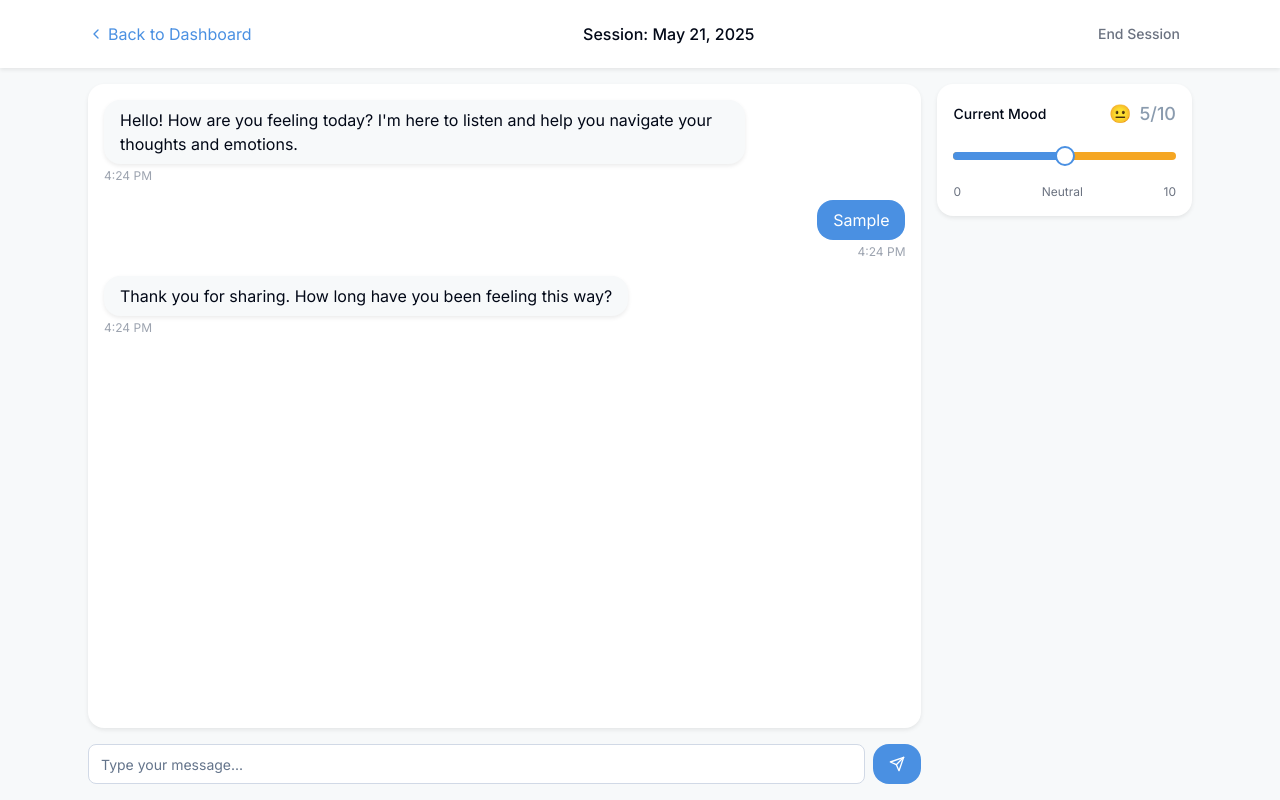
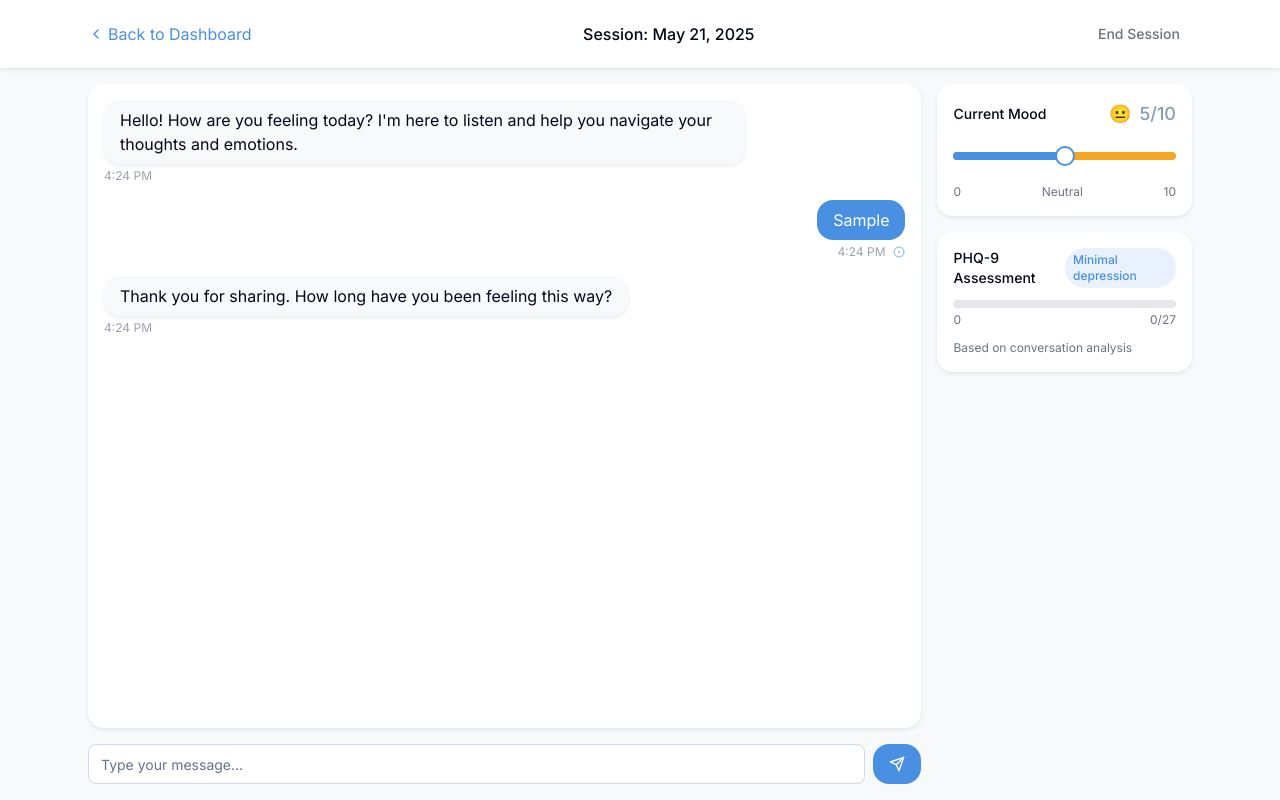
Before and after one commit to isagi-y0ichi/gentle-mood-insight, a React (Vite) app: page /chat/1 in a window 1280 px wide. Both pictures are taken after typing "Sample" into the empty fields and a click on the button 897 px from the left and 764 px from the top of the page. Built offline with nearby package versions, Linux system fonts and the light colour scheme.

Commit message:
Refactor: Implement AI-driven mood tracking
Integrate PHQ-9 questionnaire inference into the AI's prompts, dynamically adjusting the mood score based on conversation analysis. Display the evolving mood score in the chat interface.

```diff
--- a/src/components/ChatBubble.tsx
+++ b/src/components/ChatBubble.tsx
@@ -1,14 +1,26 @@
 
 import React from "react";
 import { cn } from "@/lib/utils";
+import { CircleDot } from "lucide-react";
 
 interface ChatBubbleProps {
   message: string;
   sender: "user" | "ai";
   timestamp: string;
+  sentimentScore?: number; // Optional PHQ-9 related sentiment score
 }
 
-const ChatBubble = ({ message, sender, timestamp }: ChatBubbleProps) => {
+const ChatBubble = ({ message, sender, timestamp, sentimentScore }: ChatBubbleProps) => {
+  // Function to get color based on sentiment score (PHQ-9 scale)
+  const getSentimentColor = (score?: number) => {
+    if (score === undefined) return "transparent";
+    if (score <= 4) return "#4A90E2"; // Minimal depression - blue
+    if (score <= 9) return "#8A9BAE"; // Mild depression - neutral
+    if (score <= 14) return "#F5A623"; // Moderate depression - amber
+    if (score <= 19) return "#F97316"; // Moderately severe - orange
+    return "#ea384c"; // Severe depression - red
+  };
+
   return (
     <div
       className={cn(
@@ -26,7 +38,21 @@ const ChatBubble = ({ message, sender, timestamp }: ChatBubbleProps) => {
       >
         {message}
       </div>
-      <span className="text-xs text-gray-400 mt-1">{timestamp}</span>
+      <div className="flex items-center gap-2 mt-1">
+        <span className="text-xs text-gray-400">{timestamp}</span>
+        {sender === "user" && sentimentScore !== undefined && (
+          <div
+            className="flex items-center"
+            title={`Detected sentiment level: ${sentimentScore}/27`}
+          >
+            <CircleDot
+              size={12}
+              className="opacity-70"
+              style={{ color: getSentimentColor(sentimentScore) }}
+            />
+          </div>
+        )}
+      </div>
     </div>
   );
 };
--- a/src/pages/ChatSession.tsx
+++ b/src/pages/ChatSession.tsx
@@ -1,11 +1,37 @@
-
 import React, { useState, useRef, useEffect } from "react";
 import { useParams, useNavigate } from "react-router-dom";
 import { Button } from "@/components/ui/button";
 import { Input } from "@/components/ui/input";
+import { Progress } from "@/components/ui/progress";
 import ChatBubble from "@/components/ChatBubble";
 import MoodSlider from "@/components/MoodSlider";
 import { format } from "date-fns";
+
+// PHQ-9 tracking categories
+const phq9Categories = [
+  "interest/pleasure", // Little interest or pleasure in doing things
+  "depressed", // Feeling down, depressed, or hopeless
+  "sleep", // Trouble falling/staying asleep, or sleeping too much
+  "fatigue", // Feeling tired or having little energy
+  "appetite", // Poor appetite or overeating
+  "self-esteem", // Feeling bad about yourself
+  "concentration", // Trouble concentrating
+  "psychomotor", // Moving or speaking slowly/restlessly
+  "suicidal" // Thoughts of self-harm
+];
+
+// Keywords that might indicate PHQ-9 categories
+const phq9Keywords = {
+  "interest/pleasure": ["boring", "don't enjoy", "nothing fun", "no interest", "not interested", "don't care", "apathy"],
+  "depressed": ["sad", "down", "depressed", "hopeless", "empty", "unhappy", "miserable", "terrible"],
+  "sleep": ["insomnia", "can't sleep", "sleeping too much", "tired", "exhausted", "awake", "nightmare"],
+  "fatigue": ["tired", "exhausted", "no energy", "fatigue", "drained", "lethargic", "can't focus"],
+  "appetite": ["not eating", "eating too much", "no appetite", "weight", "food", "hungry", "overeating"],
+  "self-esteem": ["failure", "disappointed", "letting down", "worthless", "guilt", "blame", "hate myself"],
+  "concentration": ["can't focus", "distracted", "hard to concentrate", "focus", "mind wanders", "scattered"],
+  "psychomotor": ["slow", "restless", "agitated", "fidgety", "can't sit still", "moving slowly"],
+  "suicidal": ["better off dead", "harm myself", "suicidal", "end it all", "not worth living", "no point"]
+};
 
 // Mock conversation starter
 const initialMessages = [
@@ -25,41 +51,133 @@ const ChatSession = () => {
   const [mood, setMood] = useState([5]); // Initial mood value
   const messagesEndRef = useRef<HTMLDivElement>(null);
 
+  // PHQ-9 assessment state (0-3 for each of 9 categories, total score 0-27)
+  const [phq9Scores, setPhq9Scores] = useState(
+    Object.fromEntries(phq9Categories.map(cat => [cat, 0]))
+  );
+  const [totalPhq9Score, setTotalPhq9Score] = useState(0);
+  const [phq9Level, setPhq9Level] = useState("");
+
   // Auto-scroll to bottom of messages
   useEffect(() => {
     messagesEndRef.current?.scrollIntoView({ behavior: "smooth" });
   }, [messages]);
 
+  // Calculate total PHQ-9 score and classification
+  useEffect(() => {
+    const total = Object.values(phq9Scores).reduce((sum, score) => sum + score, 0);
+    setTotalPhq9Score(total);
+
+    // PHQ-9 score interpretation
+    if (total <= 4) setPhq9Level("Minimal depression");
+    else if (total <= 9) setPhq9Level("Mild depression");
+    else if (total <= 14) setPhq9Level("Moderate depression");
+    else if (total <= 19) setPhq9Level("Moderately severe depression");
+    else setPhq9Level("Severe depression");
+  }, [phq9Scores]);
+
+  // Analyze text for PHQ-9 indicators
+  const analyzeText = (text: string) => {
+    const lowercaseText = text.toLowerCase();
+    const newScores = { ...phq9Scores };
+    let hasUpdated = false;
+
+    // Check for keywords in each category
+    Object.entries(phq9Keywords).forEach(([category, keywords]) => {
+      keywords.forEach(keyword => {
+        if (lowercaseText.includes(keyword)) {
+          // Increase score if keyword found (max 3 per category)
+          const currentCatScore = newScores[category as keyof typeof newScores];
+          if (currentCatScore < 3) {
+            newScores[category as keyof typeof newScores] = currentCatScore + 1;
+            hasUpdated = true;
+          }
+        }
+      });
+    });
+
+    // Update scores if changes were made
+    if (hasUpdated) {
+      setPhq9Scores(newScores);
+    }
+
+    return Object.values(newScores).reduce((sum, score) => sum + score, 0);
+  };
+
+  // Generate AI response based on context and PHQ-9 assessment
+  const generateAIResponse = (userMessage: string, currentScore: number) => {
+    // Base responses adjusted for different PHQ-9 levels
+    const baseResponses = [
+      "I notice you're sharing some positive experiences. Would you like to talk more about what's going well?",
+      "Thank you for sharing. How long have you been feeling this way?",
+      "I'm here to support you. Can you tell me more about when these feelings started?",
+      "That sounds challenging. Have you noticed any patterns or triggers for these feelings?",
+      "I appreciate your openness. What kind of support do you feel would be most helpful right now?"
+    ];
+
+    // Add PHQ-9 specific follow-ups based on detected categories
+    const highestCategories = Object.entries(phq9Scores)
+      .filter(([_, score]) => score >= 2) // Categories scoring 2 or higher
+      .map(([cat, _]) => cat);
+
+    const followUps = {
+      "interest/pleasure": "Have you noticed activities that still bring you some enjoyment, even if small?",
+      "depressed": "When you're feeling down, what has helped you cope in the past?",
+      "sleep": "How has your sleep pattern changed recently?",
+      "fatigue": "Are there particular times of day when your energy feels better?",
+      "appetite": "Has your relationship with food changed lately?",
+      "self-esteem": "I hear some self-critical thoughts. Would you be as hard on a friend facing similar challenges?",
+      "concentration": "Have you found any strategies that help you focus, even briefly?",
+      "psychomotor": "Have others commented on changes in your activity level or way of speaking?",
+      "suicidal": "I'm concerned about what you've shared. Please consider reaching out to a mental health professional or crisis service. Would you like information about available resources?"
+    };
+
+    // Select appropriate response based on PHQ-9 score
+    let response = "";
+
+    // If high suicidal score, prioritize that response
+    if (phq9Scores["suicidal"] >= 2) {
+      response = "I'm concerned about what you've shared. Please consider reaching out to a mental health professional or crisis service. Would you like information about available resources?";
+    }
+    // If we've detected a high score in any category, use a targeted follow-up
+    else if (highestCategories.length > 0) {
+      const randomCategory = highestCategories[Math.floor(Math.random() * highestCategories.length)];
+      response = followUps[randomCategory as keyof typeof followUps];
+    }
+    // Otherwise use a base response
+    else {
+      response = baseResponses[Math.floor(Math.random() * baseResponses.length)];
+    }
+
+    return response;
+  };
+
   const handleSendMessage = (e: React.FormEvent) => {
     e.preventDefault();
     if (!inputValue.trim()) return;
 
-    // Add user message
+    // Analyze message for PHQ-9 indicators
+    const currentScore = analyzeText(inputValue);
+
+    // Add user message with sentiment score
     const userMessage = {
       id: `user-${Date.now()}`,
       content: inputValue,
       sender: "user",
       timestamp: format(new Date(), "h:mm a"),
+      sentimentScore: currentScore, // Add the PHQ-9 score to the message
     };
 
     setMessages((prev) => [...prev, userMessage]);
     setInputValue("");
 
-    // Simulate AI response after a delay
+    // Generate AI response after a delay
     setTimeout(() => {
-      const aiResponses = [
-        "I understand how you're feeling. Would you like to explore why you might be feeling this way?",
-        "That's interesting. Can you tell me more about what triggered these emotions?",
-        "Thank you for sharing. How long have you been feeling this way?",
-        "I appreciate your openness. What do you think would help you feel better right now?",
-        "I'm here to support you. Would it help to discuss some coping strategies that might work for this situation?"
-      ];
-
-      const randomResponse = aiResponses[Math.floor(Math.random() * aiResponses.length)];
+      const aiResponse = generateAIResponse(inputValue, currentScore);
 
       const aiMessage = {
         id: `ai-${Date.now()}`,
-        content: randomResponse,
+        content: aiResponse,
         sender: "ai",
         timestamp: format(new Date(), "h:mm a"),
       };
@@ -118,6 +236,7 @@ const ChatSession = () => {
                   message={message.content}
                   sender={message.sender as "user" | "ai"}
                   timestamp={message.timestamp}
+                  sentimentScore={"sentimentScore" in message ? message.sentimentScore : undefined}
                 />
               ))}
               <div ref={messagesEndRef} />
@@ -150,8 +269,46 @@ const ChatSession = () => {
           </form>
         </div>
 
-        <div className="w-full md:w-64">
+        <div className="w-full md:w-64 space-y-4">
           <MoodSlider value={mood} onChange={handleMoodChange} />
+
+          {/* PHQ-9 Assessment Card */}
+          <div className="w-full bg-white rounded-2xl p-4 shadow-soft">
+            <div className="flex justify-between items-center mb-3">
+              <span className="text-sm font-medium">PHQ-9 Assessment</span>
+              <span className="text-xs font-medium px-2 py-1 rounded-full"
+                style={{
+                  backgroundColor: totalPhq9Score <= 4 ? '#4A90E220' :
+                                totalPhq9Score <= 9 ? '#8A9BAE20' :
+                                totalPhq9Score <= 14 ? '#F5A62320' :
+                                totalPhq9Score <= 19 ? '#F9731620' : '#ea384c20',
+                  color: totalPhq9Score <= 4 ? '#4A90E2' :
+                         totalPhq9Score <= 9 ? '#8A9BAE' :
+                         totalPhq9Score <= 14 ? '#F5A623' :
+                         totalPhq9Score <= 19 ? '#F97316' : '#ea384c'
+                }}>
+                {phq9Level}
+              </span>
+            </div>
+
+            <Progress
+              value={(totalPhq9Score / 27) * 100}
+              className="h-2 mb-1"
+              style={{
+                backgroundColor: '#e5e7eb',
+                '--tw-bg-opacity': 1
+              }}
+            />
+
+            <div className="flex justify-between text-xs text-gray-500 mb-3">
+              <span>0</span>
+              <span>{totalPhq9Score}/27</span>
+            </div>
+
+            <div className="text-xs text-gray-500">
+              Based on conversation analysis
+            </div>
+          </div>
         </div>
       </div>
     </div>
```
